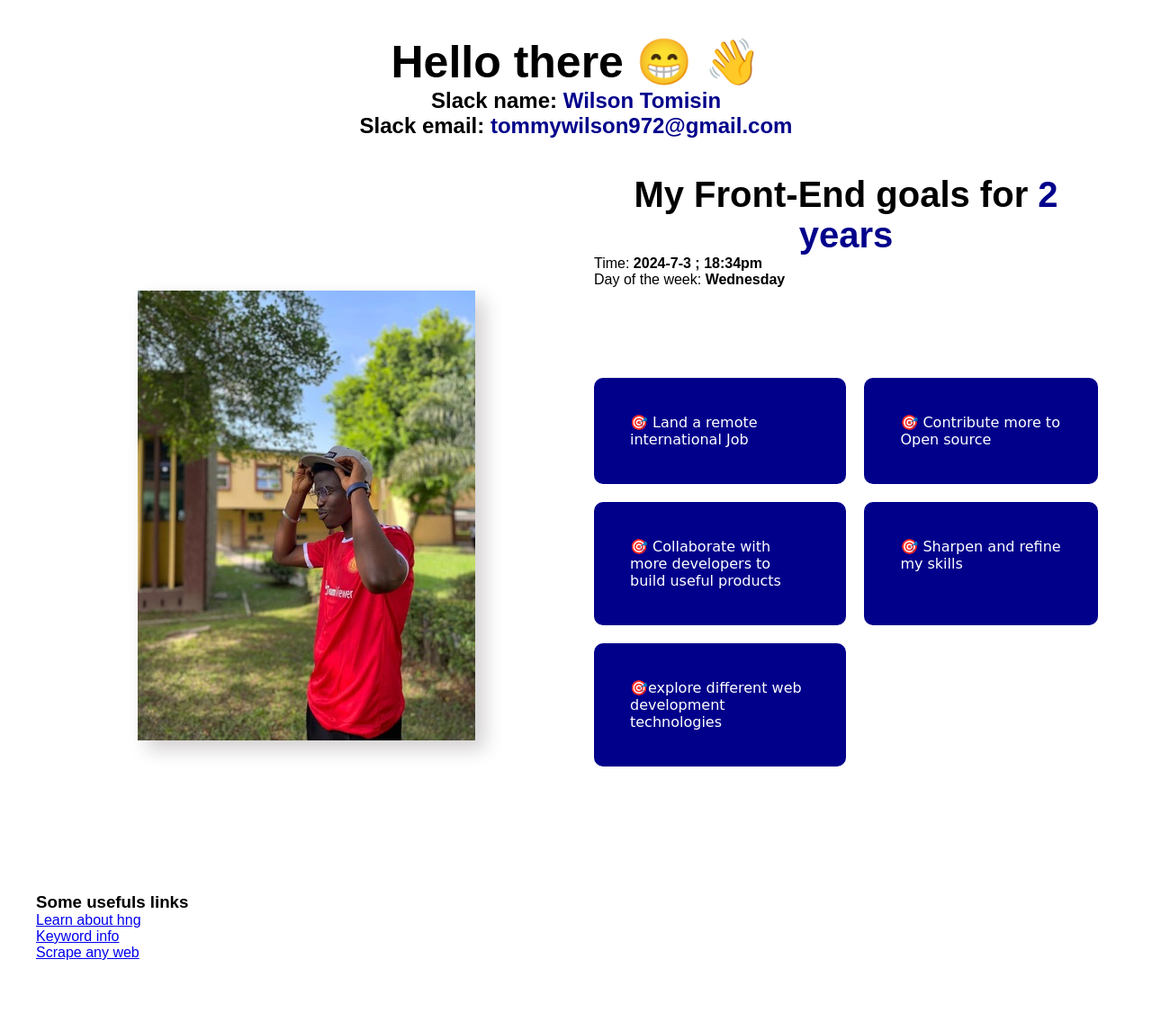
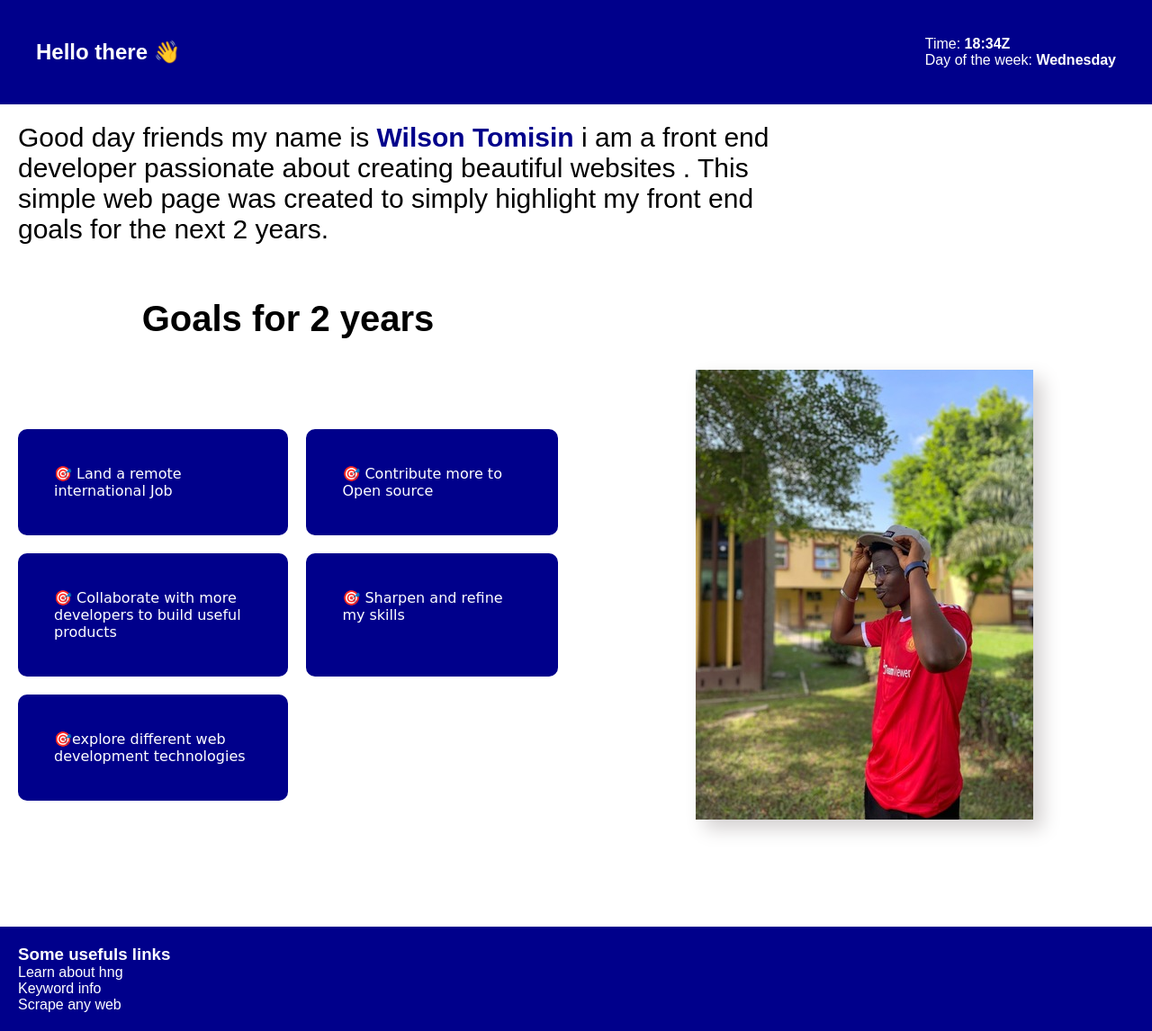
Before and after one commit to WilsonTomisin/hng11-task1, a plain HTML site: page index.html in a window 1280 px wide. Shown: the whole page at 90% size. Before the commit the page ends 1108 px from the top, so only its background shows below. Drawn offline with Linux system fonts and the light colour scheme.

Commit message:
new changes

```diff
--- a/index.html
+++ b/index.html
@@ -7,21 +7,25 @@
     <title>Wilson's Frontend Goals</title>
 </head>
 <body>
+   <nav>
         <h1 class="header-1">
-        Hello there &#128513;  &#128075;
+            Hello there  &#128075;
         </h1>
+        <div>
+            <p>Time: <span id="time" data-testid="currentTimeUTC"></span></p>
+            <p>Day of the week: <span id="day" data-testid="currentDay"></span></p>
+        </div>
 
-    <h2>Slack name: <span data-testid ='slackDisplayName'> Wilson Tomisin</span></h2>
-    <h2>Slack email:<span data-testid ='slackEmail'> tommywilson972@gmail.com</span></h2>
+   </nav>
+
+    <p class="intro">Good day friends my name is <span data-testid ='slackDisplayName'> Wilson Tomisin</span>
+        <!-- <h2 data-testid ='slackEmail'> tommywilson972@gmail.com</h2> -->i am a front end developer passionate about creating beautiful websites . This simple web page was created to simply highlight my front end goals for the next 2 years.
+    </p>
 
     <div class="container">
-        <div class="image-container">
-            <img src="./asset/image.jpg" alt="profile pic" data-testid="slackProfilePicture">
-        </div>
         <div class="goals-section">
-            <h2>My Front-End goals for <span>2 years</span></h2>
-            <p>Time: <span id="time" data-testid="currentTimeUTC"></span></p>
-            <p>Day of the week: <span id="day" data-testid="currentDay"></span></p>
+            <h2> Goals for <span>2 years</span></h2>
+
 
             <ul class="goal-list">
                 <li>&#127919; Land a remote international Job</li>
@@ -31,8 +35,11 @@
                 <li>&#127919;explore different web development technologies</li>
             </ul>
         </div>
-
+        <div class="image-container">
+            <img src="./asset/image.jpg" alt="profile pic" data-testid="slackProfilePicture">
         </div>
+    </div>
+    <footer>
         <h3>Some usefuls links</h3>
         <ul class="footer-links">
             <li>
@@ -45,6 +52,7 @@
                 <a href="http://scrapeanyweb.site/" target="_blank" data-testid="scrapeanywebLink">Scrape any web</a>
             </li>
         </ul>
+    </footer>
 </body>
 <script src="./script.js"></script>
 </html>
--- a/script.js
+++ b/script.js
@@ -12,5 +12,5 @@ let day ;
 let weekdays = ["Sunday", "Monday", "Tuesday", "Wednesday", "Thursday", "Friday", "Saturday"];
 let dayOfWeek = weekdays[now.getUTCDay()];
 
-utcTime.innerHTML = `${year}-${month}-${dayIndex}  ;  ${hours}:${minutes}pm`
+utcTime.innerHTML = `${hours}:${minutes}Z`
 dayOfTheWeek.innerText = dayOfWeek
--- a/styles.css
+++ b/styles.css
@@ -3,20 +3,28 @@
     padding: 0;
     margin: 0;
 }
+a{all: unset;}
 body{
     background-color: white;
     font-family: Arial, Helvetica, sans-serif;
+
+}
+nav{
+    display: flex;
+    align-items: center;
+    justify-content: space-between;
+    background-color: darkblue;
     padding: 40px;
+    color: white;
 }
-.header-1{
-    text-align: center;
-    font-size: 50px;
+.intro{
+    padding: 20px;
+    width: 70%;
+    font-size: 30px;
 }
-h2{
-    text-align: center;
-}
-h2 span{
+.intro span{
     color: darkblue;
+    font-weight: 600;
 }
 .container{
     display: flex;
@@ -81,12 +89,26 @@ img{
 }
 .footer-links li:hover{
     transform: translate(7px);
+    text-decoration: underline;
+}
+footer{
+    background-color: darkblue;
+    padding: 20px;
+    color: white;
 }
 /*  mobile styles */
 @media only screen and (max-width :600px) {
+    nav{
+        padding: 40px 10px;
+    }
+    .intro{
+        width: 100%;
+        font-size: 20px;
+        text-align: center;
+    }
     .container{
         display: flex;
-        flex-direction: column;
+        flex-direction: column-reverse;
         justify-content: space-between;
         align-items: center;
     }
```
Lines whose indentation alone changed are shown as unchanged.
